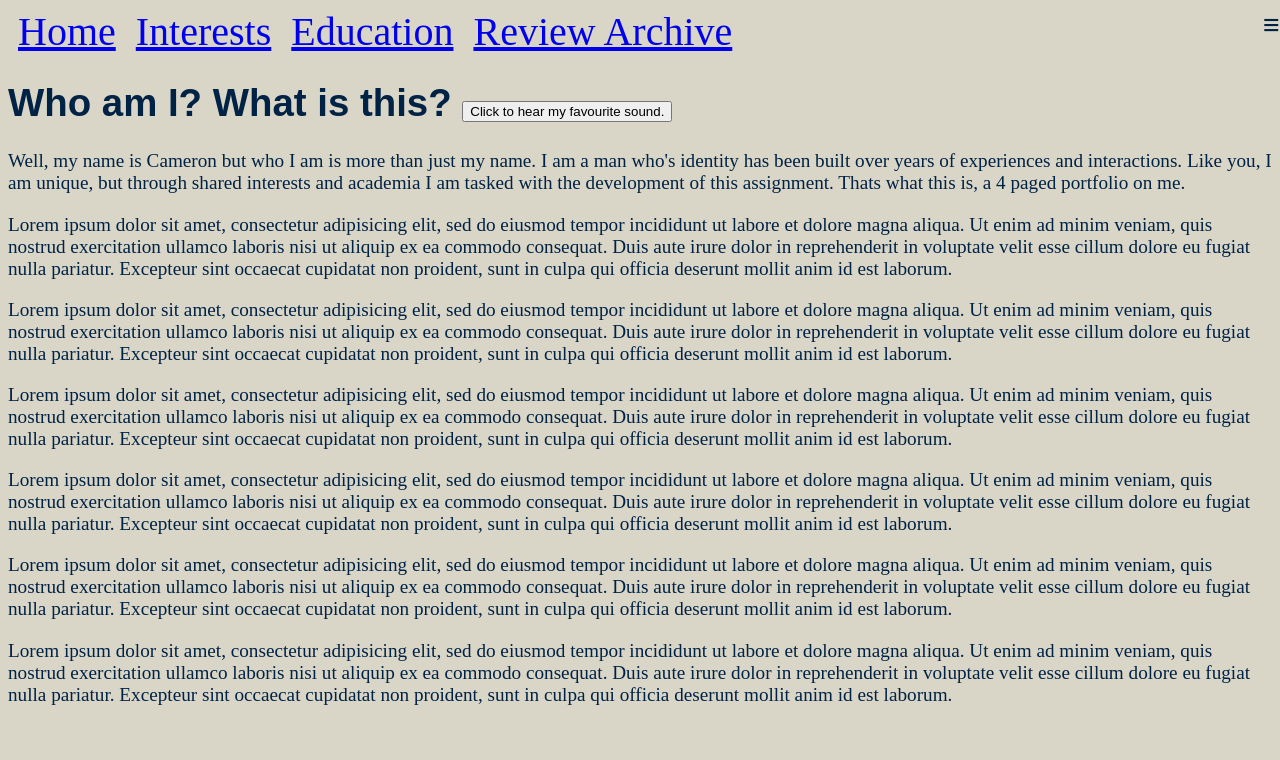
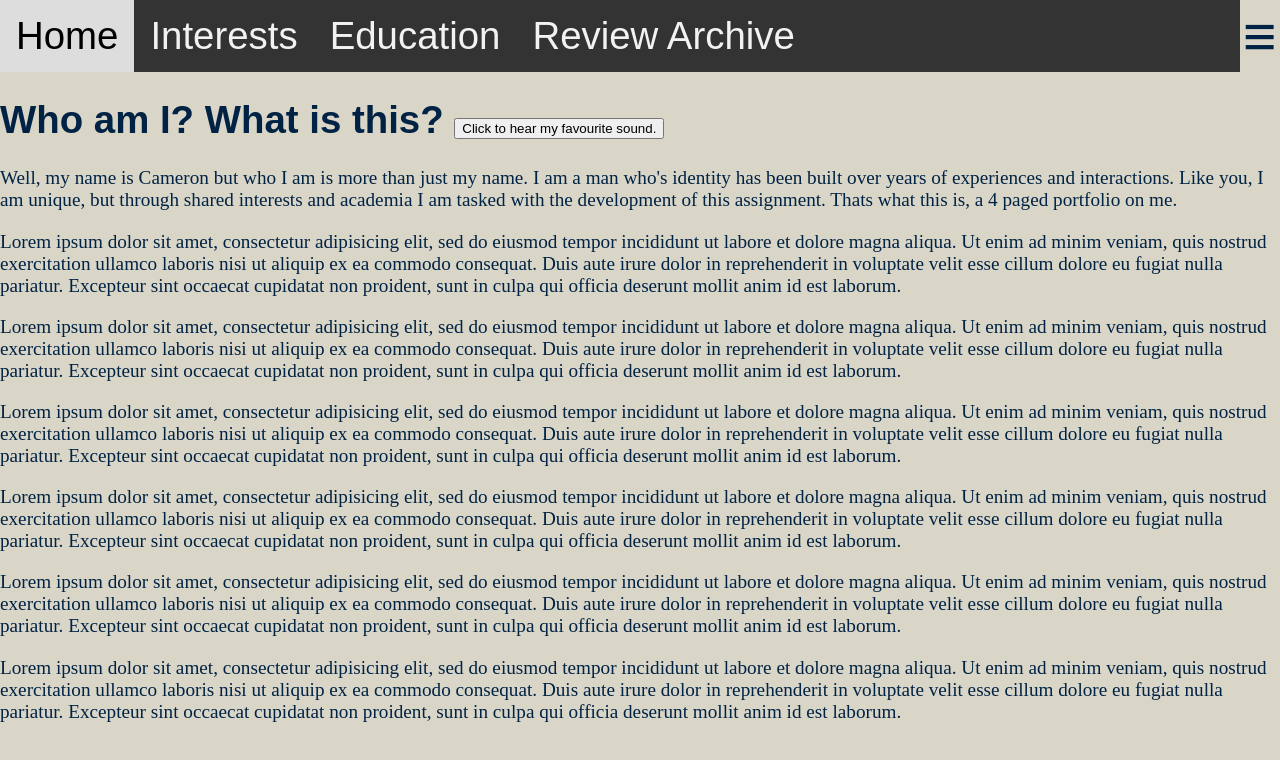
Before and after one commit to CameronASHiggins/UniWebDev, a plain HTML site: page index.html in a window 1280 px wide. Drawn offline with Linux system fonts and the light colour scheme.

Commit message:
Made some changes to the nav bar, not going to be the final design. Need to center a elements. Need to fix font size for nav elements.

```diff
--- a/index.html
+++ b/index.html
@@ -7,13 +7,15 @@
 		<link rel="stylesheet" href="replaceme.css">
 	</head>
 	<body>
+		<div class="navbar">
 			<div id = "menuHandler">&#8801;</div>
-		<nav id = "menu">
+			<nav class= "menu" id = "menu">
 				<a href="index.html">Home</a>
 				<a href="Interests.html">Interests</a>
 				<a href="Education.html">Education</a>
 				<a href="Archive.html">Review Archive</a>
 			</nav>
+		</div>
 
 		<!--
 		You will need to replace this content with your own.
@@ -30,7 +32,6 @@
 		-->
 
 		<h1>Who am I? What is this? <button id= "ArrowSoundButton">Click to hear my favourite sound.</button><audio id=arrowAudio src="Arrow hit.mp3"></audio></h1>
-		<p>
 			Well, my name is Cameron but who I am is more than just my name. I am a man who's identity has been built over years of experiences and interactions.
 			Like you, I am unique, but through shared interests and academia I am tasked with the development of this assignment. Thats what this is, a 4 paged portfolio on me.
 		</p>
--- a/replaceme.css
+++ b/replaceme.css
@@ -9,22 +9,28 @@ This means the default styles are for the smallest mobile size.
 /* Multi-line rulesets must use whitespace for indentation consistently. */
 html {
 		background-color: #D9D6C8;
+		min-width: 350px;
 }
 
 div {
 		padding: 20px,20px,20px,20px;
 }
 
-#menuHandler {
-	position: fixed;
-	right: 0;
-	font-size: 30px;
-	font-weight: bolder;
+.menu {
+	background-color: #333;
+	overflow: hidden;
+	text-align: center;
+	max-height: 75px;
 }
 
-nav {
-	display: flex;
+nav{
+	display: block;
 	font-size: 40px;
+	font-family: sans-serif;
+	flex-direction: row;
+	max-height: 75px;
+	text-align: center;
+
 }
 
 nav.closed {
@@ -32,13 +38,47 @@ nav.closed {
 }
 
 a {
-	padding-left: 10px;
-	padding-right: 10px;
+	text-align: center;
+}
+
+.navbar a {
+	float: left;
+	color: #f2f2f2;
+	text-align: center;
+	padding: 14px 16px;
+	text-decoration: none;
+	font-size: 3vw;
+	white-space: nowrap;
+}
+
+.navbar a:hover {
+	background-color: #ddd;
+	color: black;
+}
+
+.navbar a.active {
+	background-color: #04AA6D;
+	color: white;
+}
+
+#menuHandler {
+	position: fixed;
+	right: 0;
+	padding: 3px 3px 3px 3px;
+	font-size: 60px;
+	font-weight: bolder;
+	background-color: #D9D6C8;
+	max-height: 75px;
+}
+
+#menuHandler:hover {
+	background-color: grey;
 }
 
 body {
 	/* note the indentation here */
 	color: #024;
+	margin: 0;
 }
 
 /* One-liners are fine for very simple rulesets. */
```
Also changed, not shown: Archive.html (+3 -1 lines), Education.html (+3 -1 lines), Interests.html (+3 -1 lines). Lines whose indentation alone changed are shown as unchanged.
